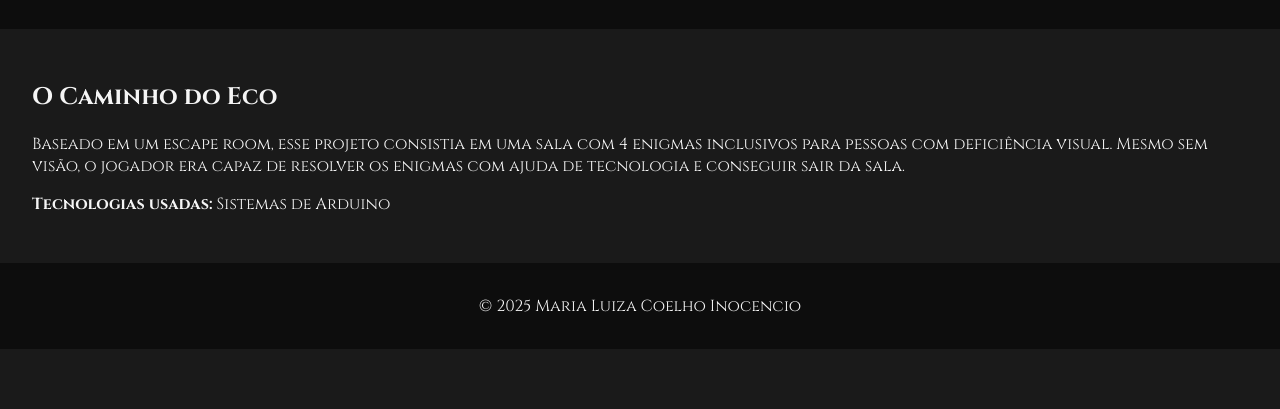
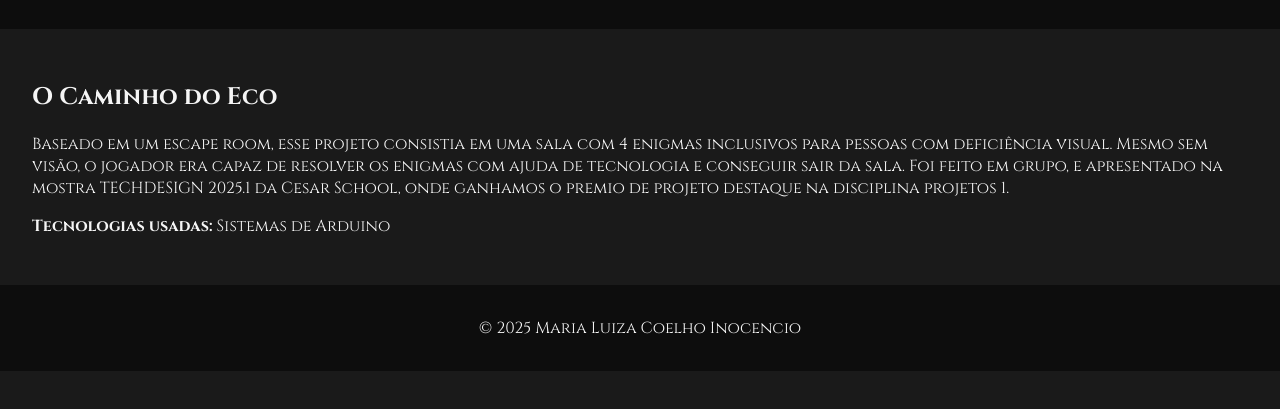
Before and after one commit to malucoelho/portfolio-malucoelho, a plain HTML site: page projects.html in a window 1280 px wide. Shown: the part 127-536 px from the top of the page. Drawn offline with Linux system fonts and the light colour scheme.

Commit message:
Update projects.html

```diff
--- a/projects.html
+++ b/projects.html
@@ -23,7 +23,8 @@
   <main>
     <section>
       <h2>O Caminho do Eco</h2>
-      <p>Baseado em um escape room, esse projeto consistia em uma sala com 4 enigmas inclusivos para pessoas com deficiência visual. Mesmo sem visão, o jogador era capaz de resolver os enigmas com ajuda de tecnologia e conseguir sair da sala.</p>
+      <p>Baseado em um escape room, esse projeto consistia em uma sala com 4 enigmas inclusivos para pessoas com deficiência visual. Mesmo sem visão, o jogador era capaz de resolver os enigmas com ajuda de tecnologia e conseguir sair da sala.
+      Foi feito em grupo, e apresentado na mostra TECHDESIGN 2025.1 da Cesar School, onde ganhamos o premio de projeto destaque na disciplina projetos 1.</p>
       <p><strong>Tecnologias usadas:</strong> Sistemas de Arduino</p>
     </section>
   </main>
```
